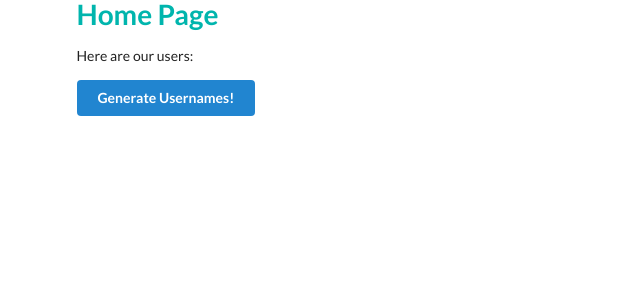
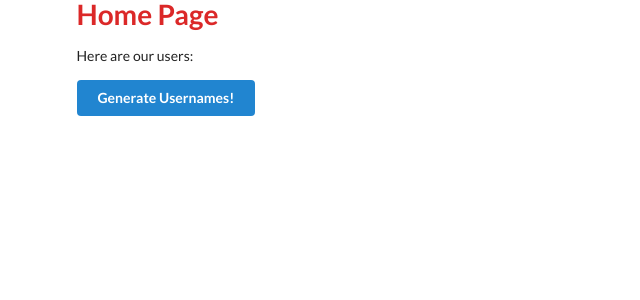
Before and after one commit to CP11B/project_devops, a Flask app: page / in a window 1280 px wide. Shown: the top 300 px of the page, without its empty margins (0-640 px from the left). Run offline with Flask 2, Linux system fonts and the light colour scheme; data that the repository does not hold is empty; some libraries are stand-ins or nearby versions.

Commit message:
colour change

```diff
--- a/frontend/application/templates/index.html
+++ b/frontend/application/templates/index.html
@@ -6,8 +6,8 @@
 {% endblock head %}
 
 {% block body_content %}
-    <div class="ui very padded container">
-    <h1 class="ui teal header">Home Page</h1>
+    <div class="ui container">
+    <h1 class="ui red header">Home Page</h1>
 
     <p>Here are our users:</p>
     <form action="/" method="get">
```
